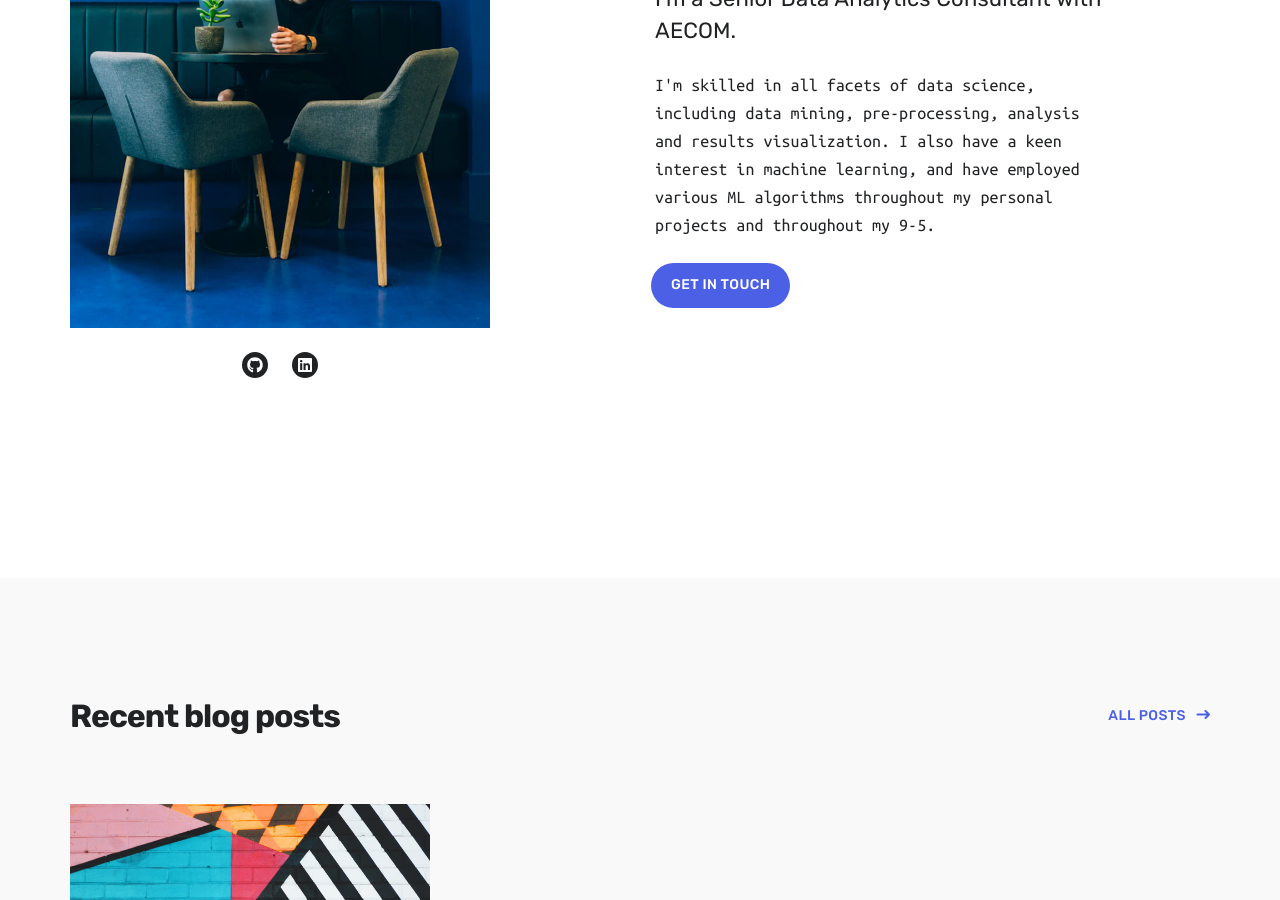
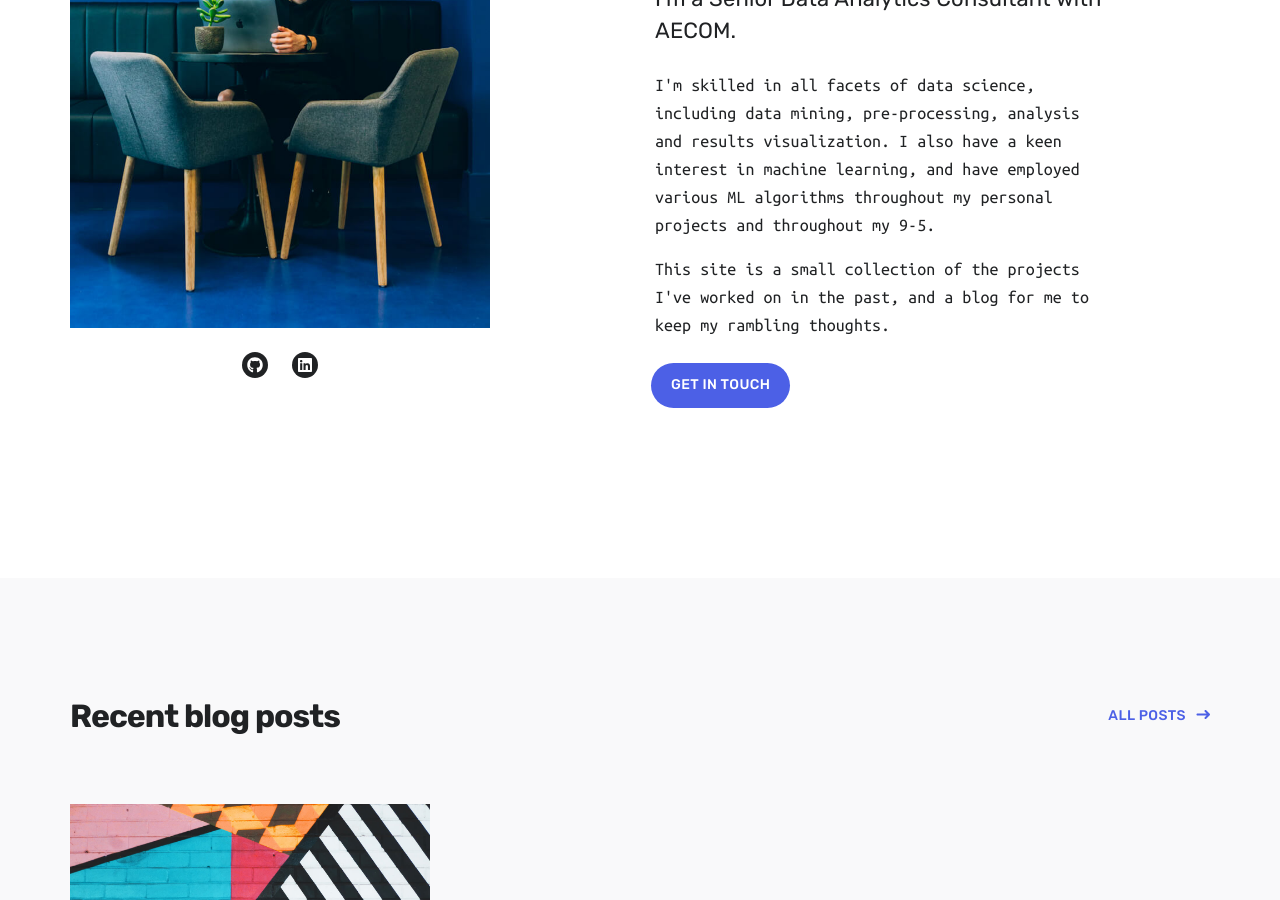
Before and after one commit to jmoro0408/jmoro0408.github.io, a Jekyll site: the page built from index.html, in a window 1280 px wide and 900 px high, scrolled down 1833 px. Built offline with Jekyll 4.4.1, drawn with Linux system fonts in a browser that asks for light colours; nearby versions of some CDN libraries.

Commit message:
added text to about

```diff
--- a/_includes/section__about.html
+++ b/_includes/section__about.html
@@ -17,7 +17,9 @@
 
       <p>I'm skilled in all facets of data science, including data mining, pre-processing,
       analysis and results visualization. I also have a keen interest in machine learning,
-      and have employed various ML algorithms throughout my personal projects and throughout my 9-5. </p>
+      and have employed various ML algorithms throughout my personal projects and throughout my 9-5.</p>
+
+      <p>This site is a small collection of the projects I've worked on in the past, and a blog for me to keep my rambling thoughts. </p>
 
       <a href="#" class="cta button--fill contact-trigger js-contact">Get in Touch</a>
     </div>
```
